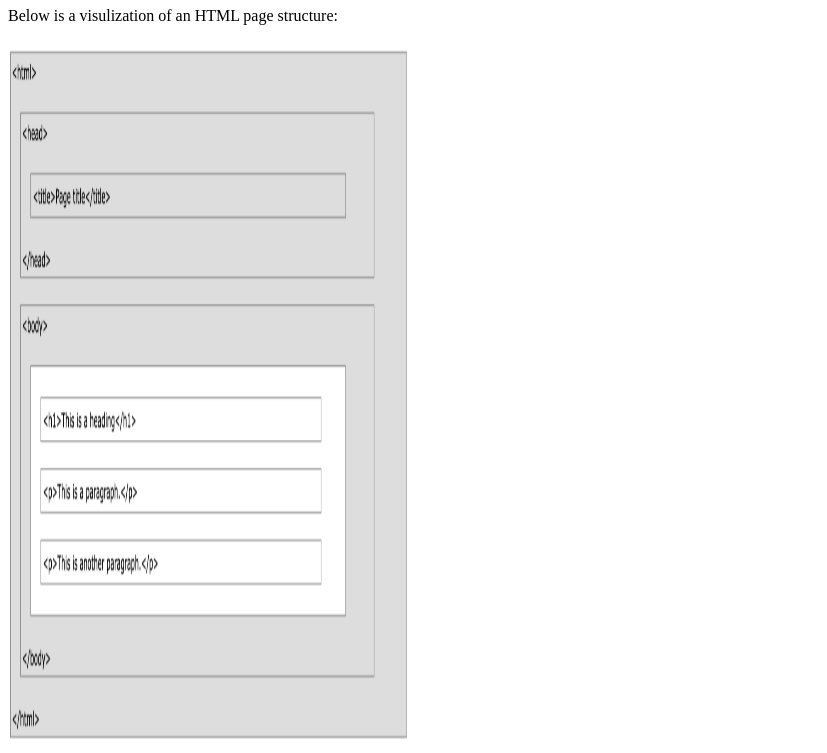
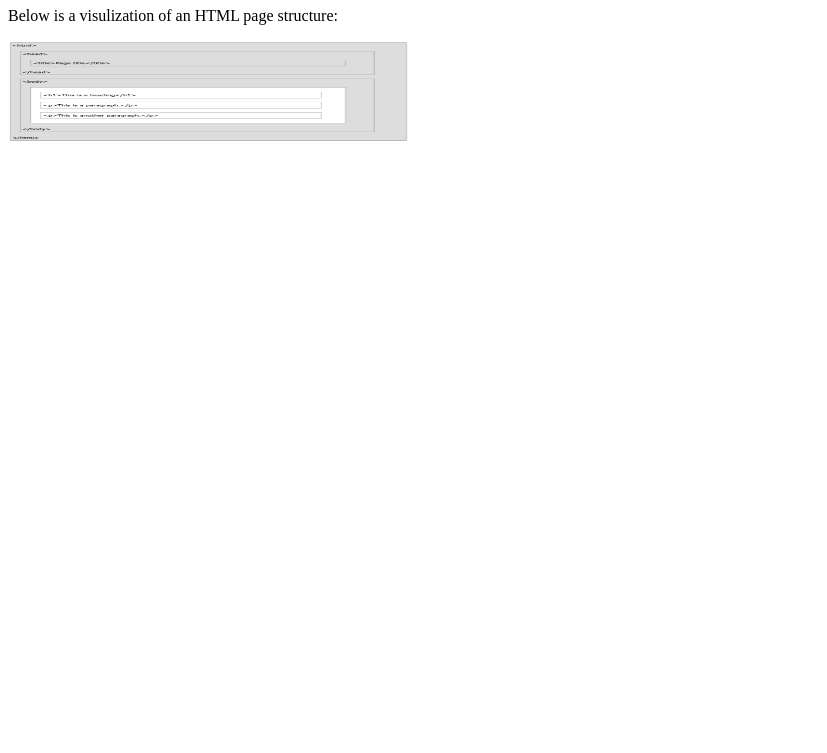
Before and after one commit to SaraGJ1706/SMX2-M12-IntroHTML-GitHubPages-main, a plain HTML site: page index.html in a window 1280 px wide. Shown: the part 610-1363 px from the top of the page, without its empty margins (0-827 px from the left). After the commit the page ends 800 px from the top, so only its background shows below. Drawn offline with Linux system fonts and the light colour scheme.

Commit message:
ajuste de imagen 2

```diff
--- a/index.html
+++ b/index.html
@@ -34,7 +34,7 @@
     <!--añadir imagen 2: "img2.png" y utilizar un ancho de 100% de imagen-->
     <img src="img/img2.png"
     width="400"
-    height="700" />
+    height="100" />
     <!--añadir una linea horizontal -->
     <!--añadir un encabezado donde indiques el título de una nueva sección llamada "Mi repositories"  -->
     <!--añadir dos enlaces a dos de tus repositorios de GITHUB que se han de abrir en pestañas diferentes del navegador. Ojo, que los repositorios han de ser públicos  -->
```
